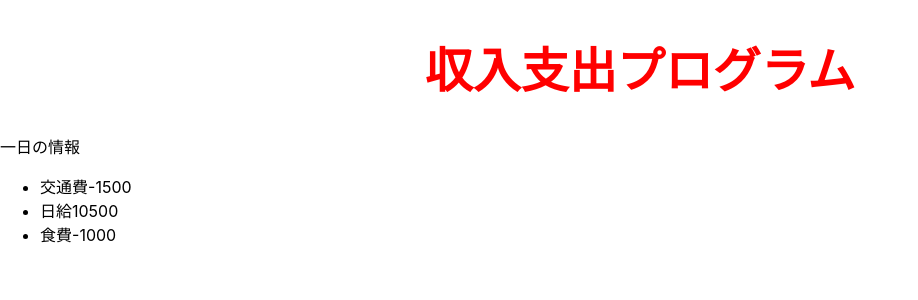
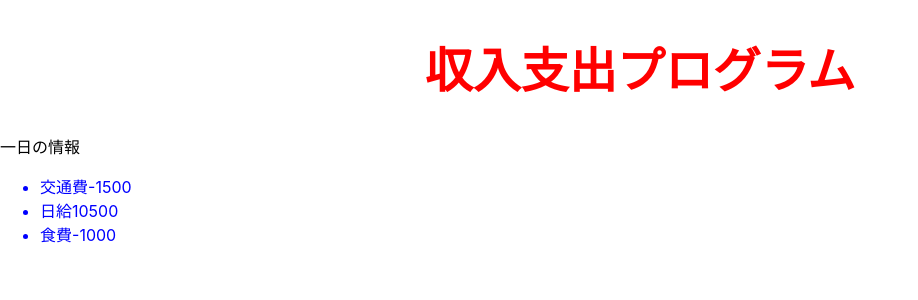
Before and after one commit to kiatklai/react-basic, a React (Create React App) app: page / in a window 1280 px wide. Shown: the top 300 px of the page, without its empty margins (0-918 px from the left). Built offline with nearby package versions, Linux system fonts and the light colour scheme.

Commit message:
別のファイルでcomponent作成

```diff
--- a/src/App.js
+++ b/src/App.js
@@ -1,17 +1,7 @@
+import Transaction from "./component/Transaction";
+
 const Title =()=><h1 style={{color:"red",textAlign:"center",fontSize:"3rem"}}>収入支出プログラム</h1>
 const Description =()=><p>一日の情報</p>
-
-const Transaction =()=>{
-  const expend = "交通費"
-  const money = 1500
-  return (
-    <ul>
-      <li>{expend}<span>-{money}</span></li>
-        <li>日給<span>10500</span></li>
-        <li>食費<span>-1000</span></li>
-    </ul>
-  );
-}
 
 function App() {
   return (
--- /dev/null
+++ b/src/component/Transaction.js
@@ -0,0 +1,14 @@
+import './transaction.css'
+const Transaction =()=>{
+  const expend = "交通費"
+  const money = 1500
+  return (
+    <ul className='item'>
+        <li>{expend}<span>-{money}</span></li>
+        <li>日給<span>10500</span></li>
+        <li>食費<span>-1000</span></li>
+    </ul>
+  );
+}
+
+export default Transaction
--- /dev/null
+++ b/src/component/transaction.css
@@ -0,0 +1,3 @@
+.item {
+  color: blue;
+}
```
